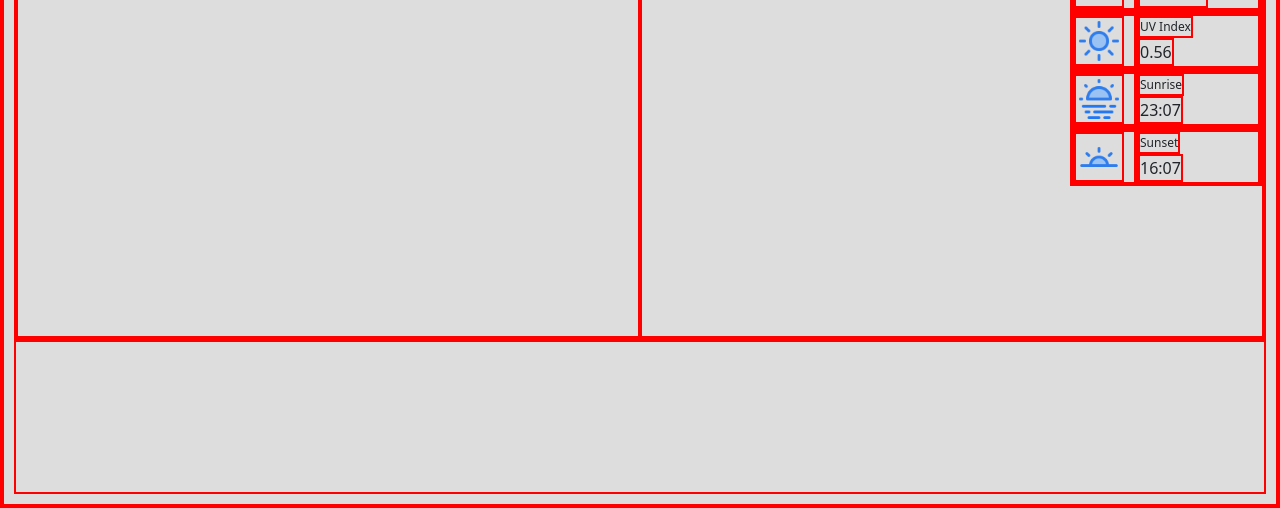
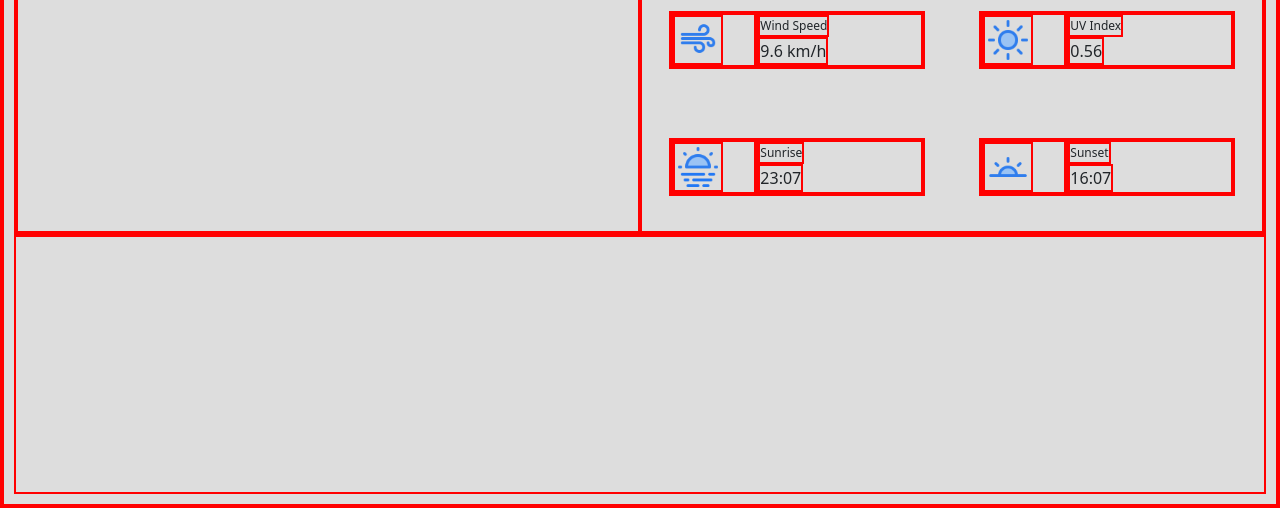
Before and after one commit to tommy128works/Weather-App, a website built with webpack: page src/index.html in a window 1280 px wide. Shown: the part 296-804 px from the top of the page. Built offline with nearby package versions, Linux system fonts and the light colour scheme.

Commit message:
feat: apply flex-wrap to weatherDetailsUI

```diff
--- a/src/js/index.js
+++ b/src/js/index.js
@@ -10,7 +10,7 @@ import createWeatherDetails from "./weatherDetailsUI";
 // // import footer from "./footer";
 
 let topPanel = document.createElement("div");
-topPanel.classList.add("top-panel");
+topPanel.classList.add("panel-container");
 
 let leftPanel = createControlCenter();
 leftPanel.classList.add("left-panel");
--- a/src/js/weatherDetailsUI.js
+++ b/src/js/weatherDetailsUI.js
@@ -2,8 +2,8 @@
 // getWeatherIcon();
 // needs an additional array that matches API data code with array index
 const images = require.context("../assets/weather/64x64/day", true);
-const dayImageList = images.keys().map(image => images(image));
-const nightImageList = images.keys().map(image => images(image));
+const dayImageList = images.keys().map((image) => images(image));
+const nightImageList = images.keys().map((image) => images(image));
 
 // actual images
 import feelsLikeIcon from "../assets/weather-details-icons/feels-like.png";
@@ -15,7 +15,7 @@ import UVIndexIcon from "../assets/weather-details-icons/UV-index.png";
 import sunriseIcon from "../assets/weather-details-icons/sunrise.png";
 import sunsetIcon from "../assets/weather-details-icons/sunset.png";
 
-const createDetail = (property, value, imagePath) => {
+const createDetail = (property, value) => {
   let container = document.createElement("div");
   container.classList.add("weather-detail-container");
 
@@ -68,9 +68,7 @@ const createDetail = (property, value, imagePath) => {
   container.appendChild(rightPanel);
 
   return container;
-}
-
-
+};
 
 const createWeatherDetails = () => {
   let container = document.createElement("div");
--- a/src/scss/styles.scss
+++ b/src/scss/styles.scss
@@ -60,7 +60,9 @@ footer {
   font-size: 0.75rem;
 }
 
-.top-panel {
+
+
+.panel-container {
   flex: 1;
 
   display: flex;
@@ -74,8 +76,8 @@ footer {
   flex: 1;
 
   display: flex;
-  flex-direction: column;
-  align-items: flex-end;
+  flex-wrap: wrap;
+  justify-content: center;
 }
 
 .bottom-panel {
@@ -84,7 +86,8 @@ footer {
 
 .weather-detail-container {
   display: flex;
-  width: 15vw;
+  width: 20vw;
+  margin: auto;
 
   img {
     max-height: 50px;
@@ -102,10 +105,7 @@ footer {
     flex-direction: column;
     align-items: flex-start;
   }
-
 }
-
-
 
 @media (max-width: 600px) {
   $content-width: 95vw;
```
